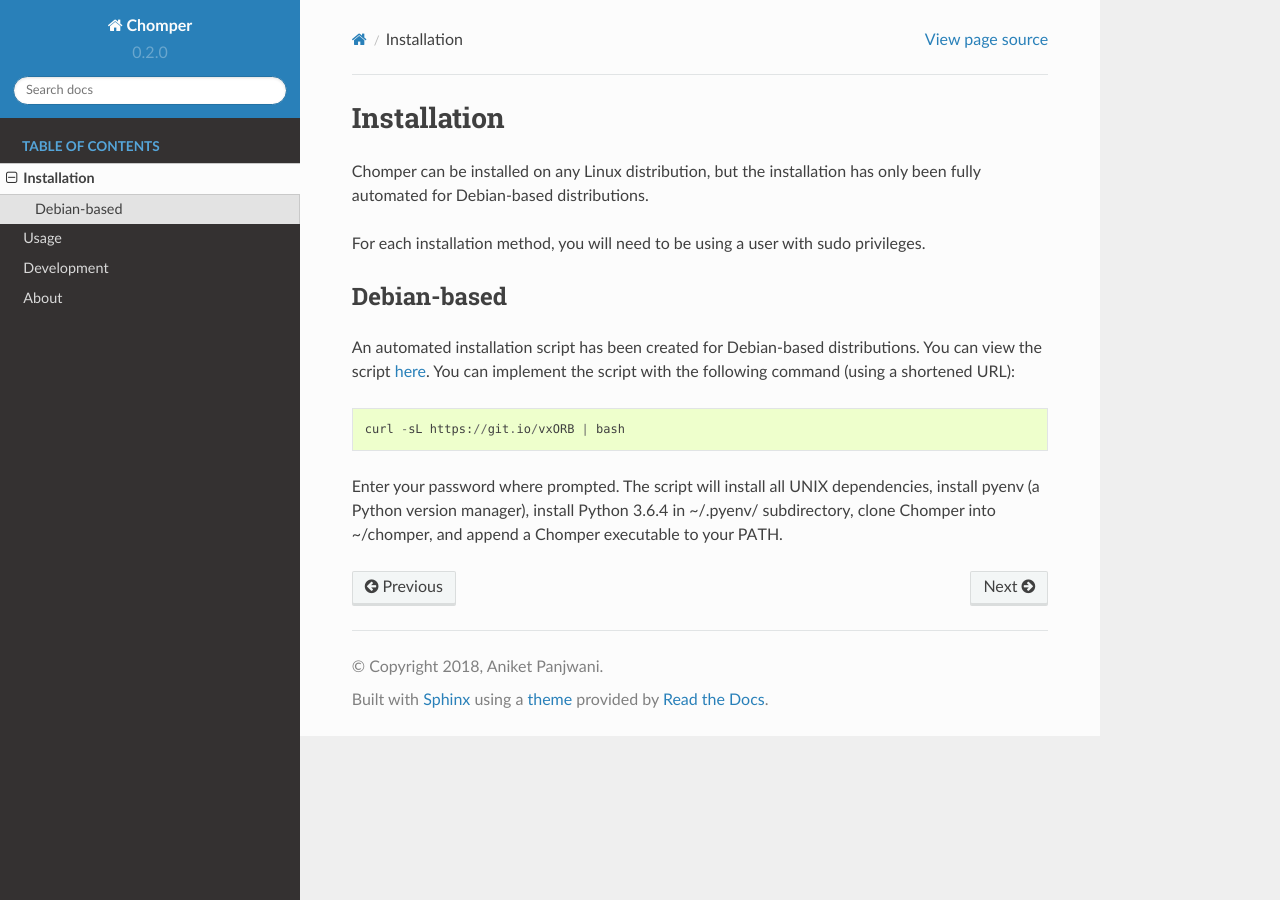
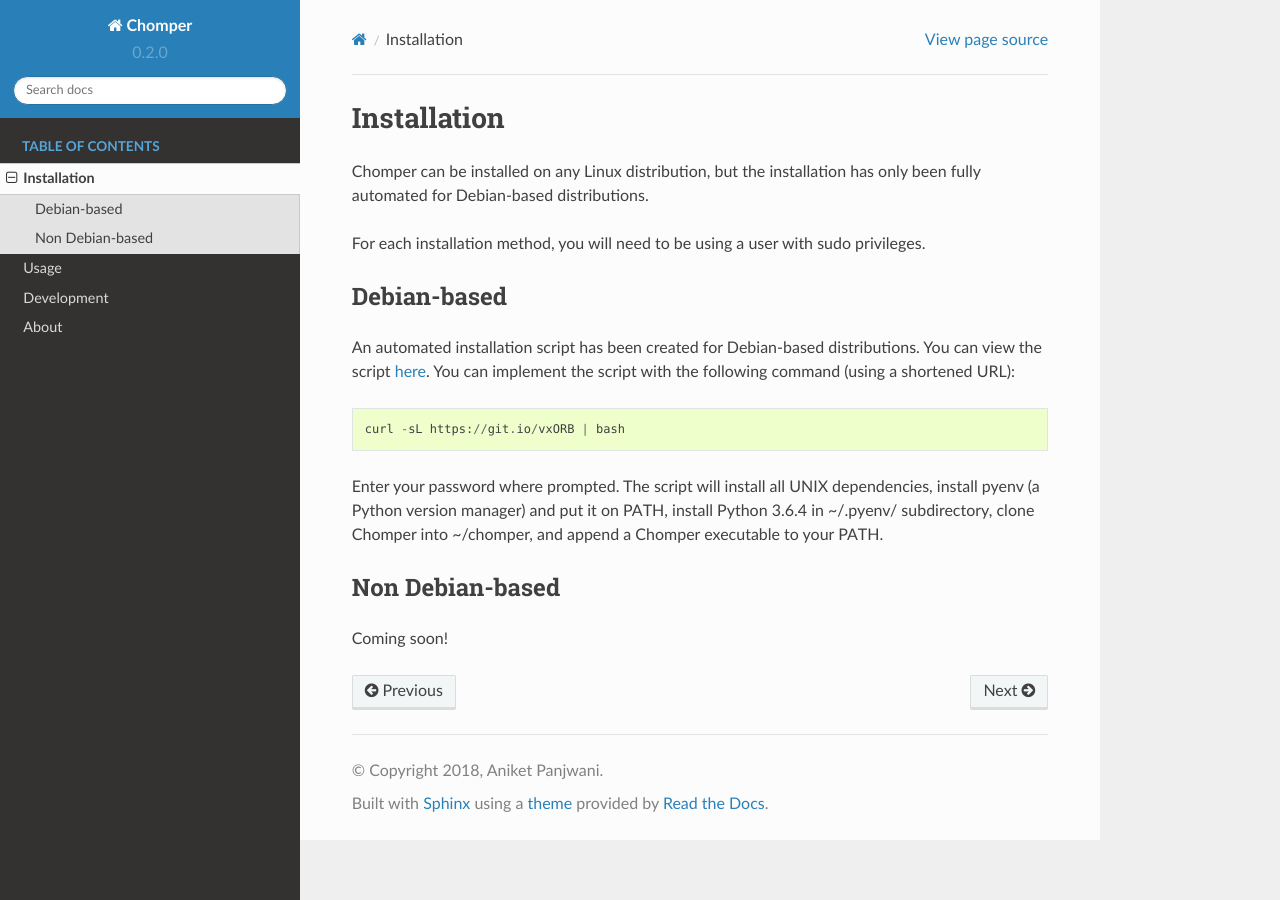
Before and after one commit to aniketpanjwani/chomper, a Sphinx documentation site: the page built from docs/installation/index.rst, in a window 1280 px wide. Built offline with Sphinx 7.4.7 and the Read the Docs theme 2.0.0, drawn with Linux system fonts in a browser that asks for light colours.

Commit message:
Add coming soon comment for non-Debian based.

```diff
--- a/docs/installation/index.rst
+++ b/docs/installation/index.rst
@@ -13,4 +13,10 @@
 
   curl -sL https://git.io/vxORB | bash
 
-Enter your password where prompted. The script will install all UNIX dependencies, install pyenv (a Python version manager), install Python 3.6.4 in ~/.pyenv/ subdirectory, clone Chomper into ~/chomper, and append a Chomper executable to your PATH.
+Enter your password where prompted. The script will install all UNIX dependencies, install pyenv (a Python version manager) and put it on PATH, install Python 3.6.4 in ~/.pyenv/ subdirectory, clone Chomper into ~/chomper, and append a Chomper executable to your PATH.
+
+################
+Non Debian-based
+################
+
+Coming soon!
```
